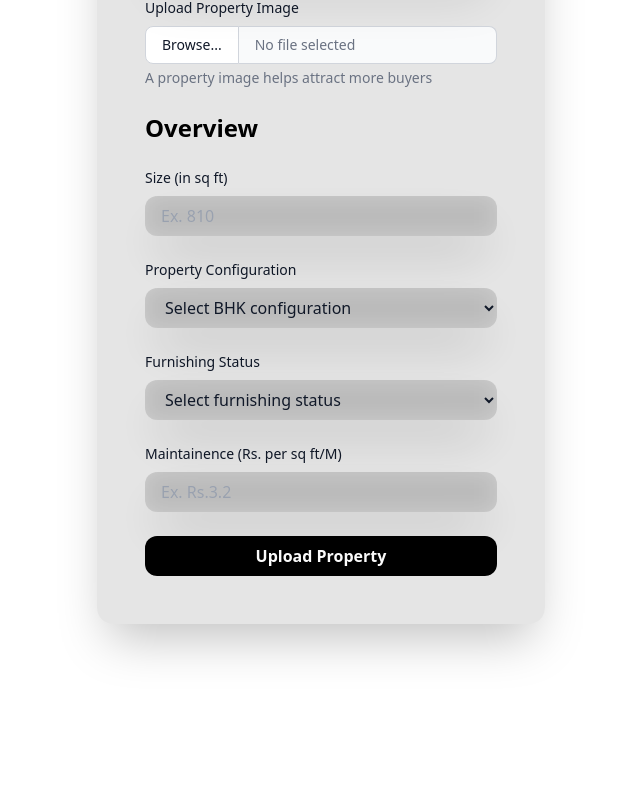
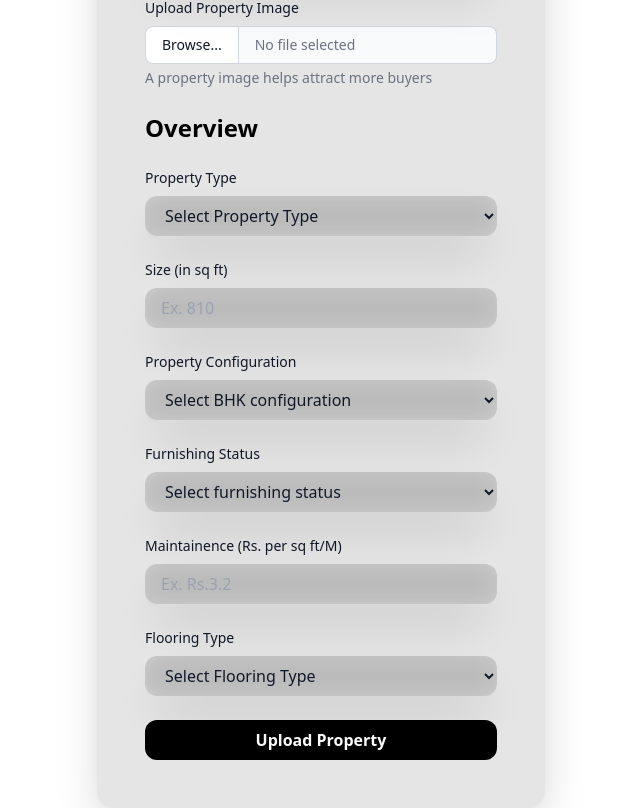
Before and after one commit to yrCodem/XeroBrokerage, a Next.js app in the folder xerobrokerage/: page /upload-property in a window 1280 px wide. Shown: the part 882-1690 px from the top of the page, without its empty margins (319-959 px from the left). Before the commit the page ends 1506 px from the top, so only its background shows below. Built offline with nearby package versions, Linux system fonts and the light colour scheme.

Commit message:
integrated flooring and property type

```diff
--- a/xerobrokerage/src/app/upload-property/page.jsx
+++ b/xerobrokerage/src/app/upload-property/page.jsx
@@ -26,6 +26,13 @@ export default function Upload() {
   const [furnishingStatus, setFurnishingStatus] = useState('')
   const furnishingOptions = ['Unfurnished', 'Semi-Furnished', 'Fully Furnished']
 
+  // Property Type
+  const [propertyType, setPropertyType] = useState('')
+  const propertyOptions = ['Apartment', 'Villa', 'Office', 'Hostel', 'Flat']
+
+  // Flooring Type
+  const [flooringType, setFlooringType] = useState('')
+  const flooringOptions = ['Vitrified Tiles', 'Wooden Flooring']
   // Number validation
   const validateNumber = (name, value) => {
     if (value < 0) {
@@ -270,6 +277,33 @@ export default function Upload() {
         {/* Overview Section */}
         <h2 className='text-2xl font-bold text-left'>Overview</h2>
 
+        {/* Property Type */}
+        <div className='max-w-lg mx-auto'>
+          <label
+            htmlFor='property-type'
+            className='block mb-2 text-sm font-medium text-gray-900 dark:text-white'
+          >
+            Property Type
+          </label>
+          <select
+            id='property-type'
+            name='propertyType'
+            value={propertyType}
+            onChange={e => setPropertyType(e.target.value)}
+            className='w-full px-4 py-2 rounded-xl bg-black/10 shadow-2xl backdrop-blur-md focus:outline-none text-gray-900 '
+            required
+          >
+            <option value='' disabled className='text-white'>
+              Select Property Type
+            </option>
+            {propertyOptions.map(option => (
+              <option key={option} value={option} className='text-gray-400'>
+                {option}
+              </option>
+            ))}
+          </select>
+        </div>
+
         {/* Size */}
         <div className='max-w-lg mx-auto'>
           <label
@@ -336,7 +370,7 @@ export default function Upload() {
             name='furnishingStatus'
             value={furnishingStatus}
             onChange={e => setFurnishingStatus(e.target.value)}
-            className='w-full px-4 py-2 rounded-xl bg-black/10 shadow-2xl backdrop-blur-md focus:outline-none text-gray-900'
+            className='w-full px-4 py-2 rounded-xl bg-black/10 shadow-2xl backdrop-blur-md focus:outline-none text-gray-900 '
             required
           >
             <option value='' disabled className='text-white'>
@@ -375,6 +409,33 @@ export default function Upload() {
           )}
         </div>
 
+        {/* Flooring Type */}
+        <div className='max-w-lg mx-auto'>
+          <label
+            htmlFor='flooring-type'
+            className='block mb-2 text-sm font-medium text-gray-900 dark:text-white'
+          >
+            Flooring Type
+          </label>
+          <select
+            id='flooring-type'
+            name='flooringType'
+            value={flooringType}
+            onChange={e => setFlooringType(e.target.value)}
+            className='w-full px-4 py-2 rounded-xl bg-black/10 shadow-2xl backdrop-blur-md focus:outline-none text-gray-900 '
+            required
+          >
+            <option value='' disabled className='text-white'>
+              Select Flooring Type
+            </option>
+            {flooringOptions.map(option => (
+              <option key={option} value={option} className='text-gray-400'>
+                {option}
+              </option>
+            ))}
+          </select>
+        </div>
+
         <button
           type='submit'
           className={`w-full bg-black text-white hover:bg-gray-800 transition-all duration-300 py-2 px-4 rounded-xl font-semibold ${
```
